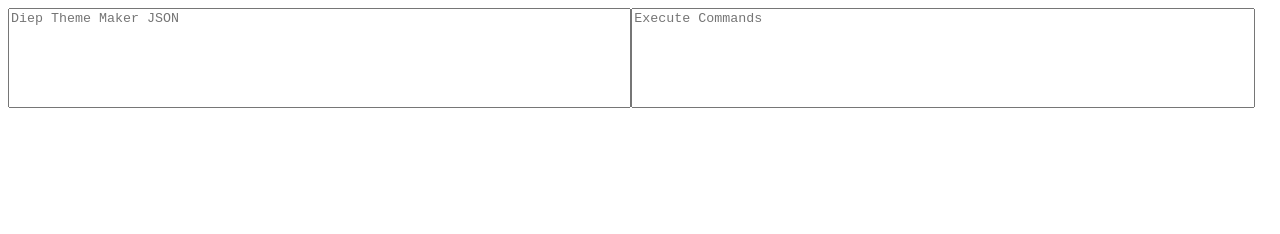
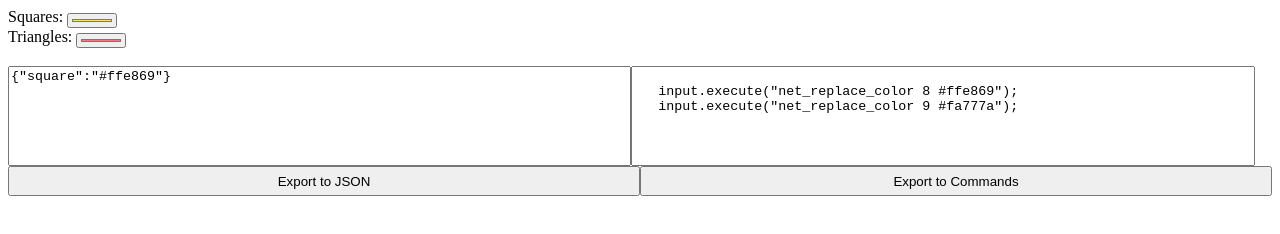
Before and after one commit to haykam821/Diep-Theme-Maker, a plain HTML site: page index.html in a window 1280 px wide. Drawn offline with Linux system fonts and the light colour scheme.

Commit message:
Semiworking

```diff
--- a/index.html
+++ b/index.html
@@ -1,4 +1,9 @@
-<textarea placeholder="Diep Theme Maker JSON"></textarea><textarea placeholder="Execute Commands"></textarea>
+Squares: <input id='square' value='#FFE869' type="color"><br>
+Triangles: <input id='triangle' value='#FA777A' type="color">
+<br><br>
+<textarea id='json' placeholder="Diep Theme Maker JSON"></textarea><textarea id='cmd' placeholder="Execute Commands"></textarea>
+
+<button onclick='toJSON()'>Export to JSON</button><button>Export to Commands</button>
 
 <style>
 textarea{
@@ -6,4 +11,30 @@ textarea{
   resize: none;
   height:100px;
 }
+
+button{
+  width: 50%;
+  height:30px;
+}
+
+input[type=color]{
+  height: 15px;
+}
 </style>
+
+<script>
+  function e(a){
+	return document.getElementById(a).value
+}
+
+function toJSON(){
+	 document.getElementById('json').value = JSON.stringify({'square':e('square')});
+   document.getElementById('cmd').value =
+   `
+   input.execute("net_replace_color 8 ${e('square')}");
+   input.execute("net_replace_color 9 ${e('triangle')}");
+   `
+}
+
+setInterval(toJSON,1)
+</script>
```
